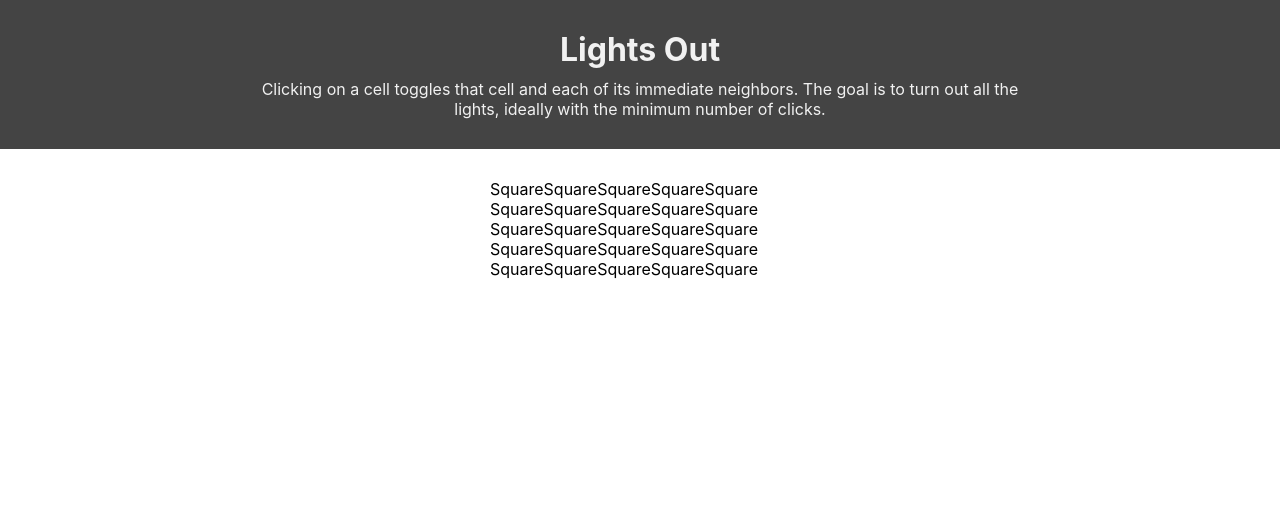
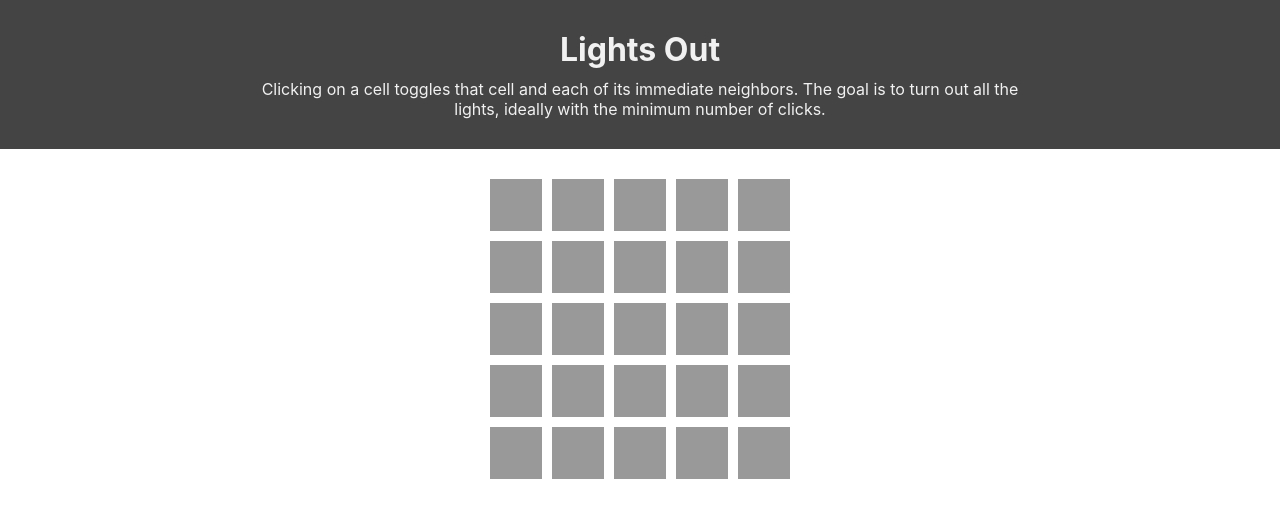
Before and after one commit to hborrelli1/lights-out, a React (Create React App) app: page / in a window 1280 px wide. Shown: the top 518 px of the page. Built offline with nearby package versions, Linux system fonts and the light colour scheme.

Commit message:
Add styling to squares.

```diff
--- /dev/null
+++ b/src/components/Square/Square.css
@@ -0,0 +1,11 @@
+.square {
+  width:52px;
+  height:52px;
+  margin-right:10px;
+  margin-bottom:10px;
+  background-color:#999;
+}
+
+.square:nth-child(5n) {
+  margin-right:0px;
+}
--- a/src/components/Square/Square.js
+++ b/src/components/Square/Square.js
@@ -1,9 +1,10 @@
-import React from 'react'
+import React from 'react';
+import './Square.css';
 
 export const Square = () => {
   return (
-    <div>
-      Square
+    <div className="square">
+
     </div>
   )
 }
```
